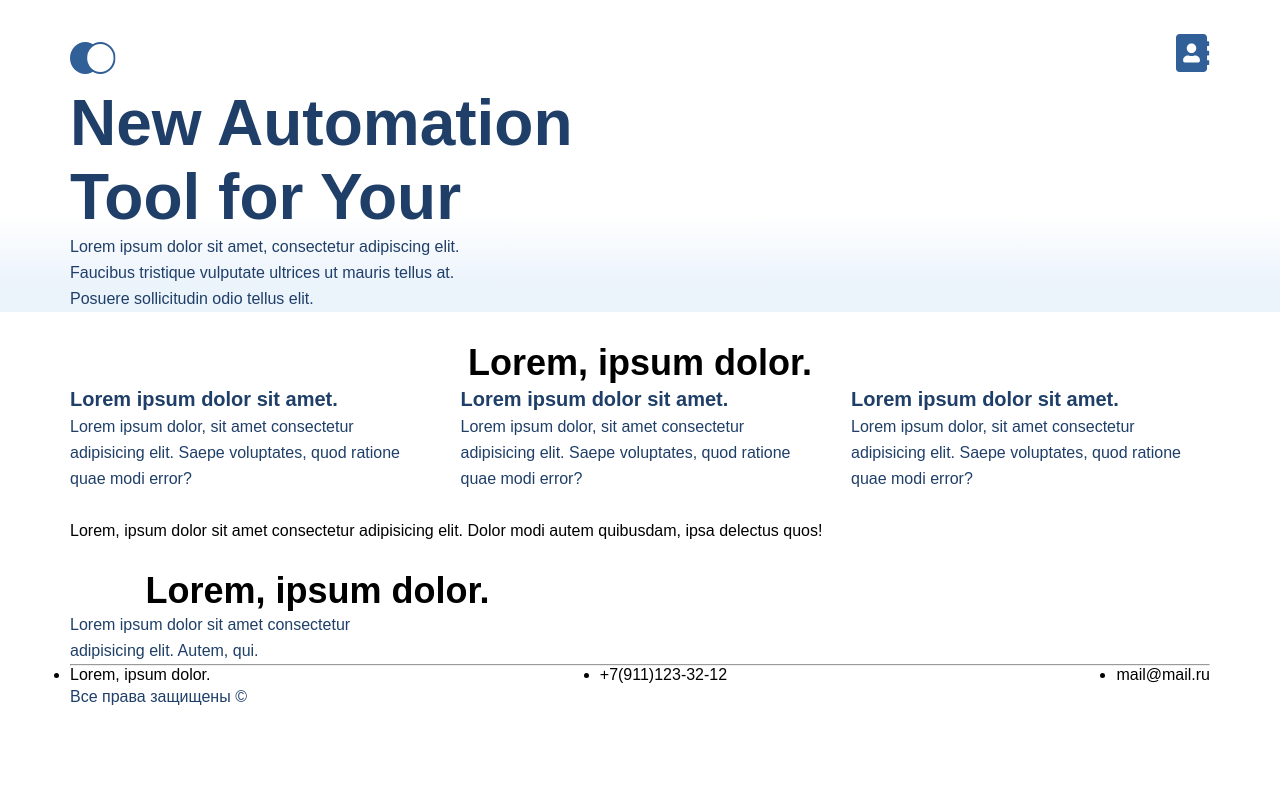
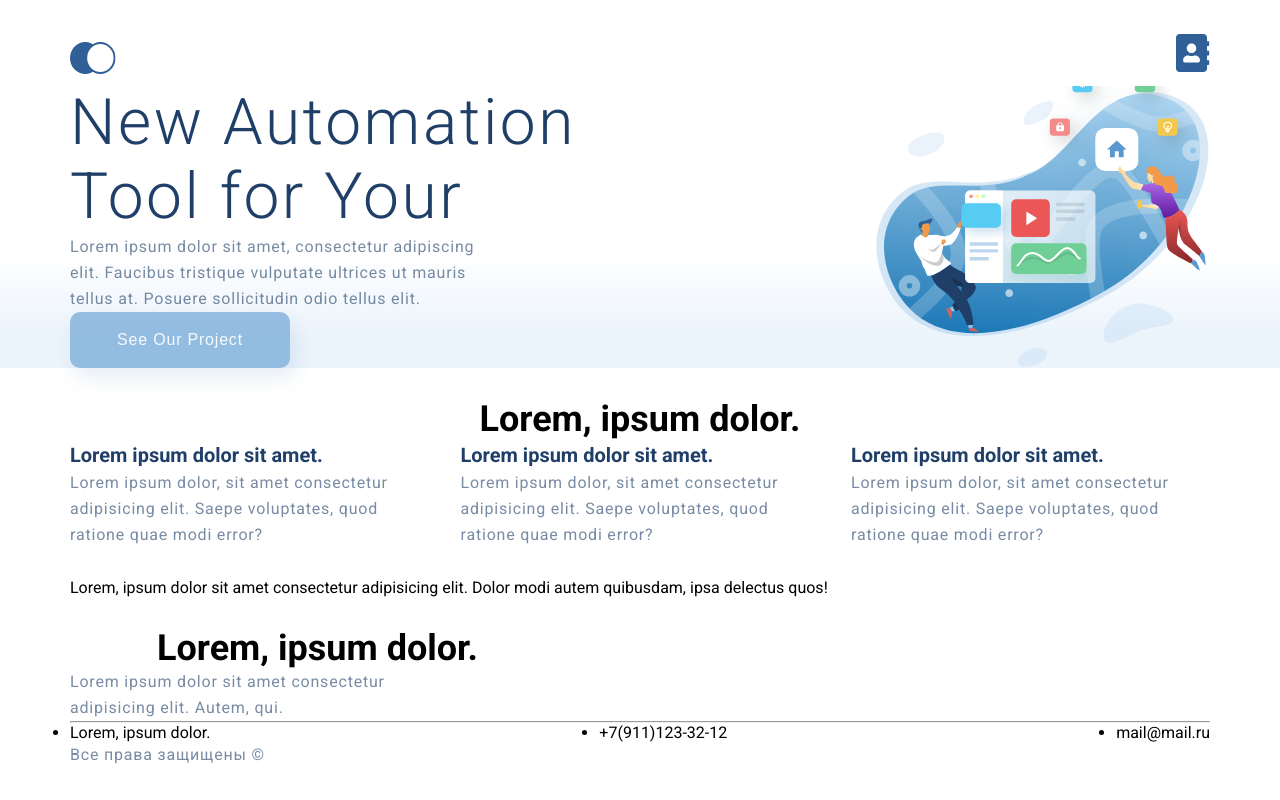
Before and after one commit to AlexandrMedb/gbHtmlCss, a plain HTML site: page index.html in a window 1280 px wide. Drawn offline with Linux system fonts and the light colour scheme.

Commit message:
startVerstki

```diff
--- a/index.html
+++ b/index.html
@@ -22,12 +22,14 @@
         </ul>
 
         <div class="header_banner">
-          <h1 class="heading1">New Automation Tool for Your</h1>
+          <h1 class="header_title">New Automation Tool for Your</h1>
           <p class="usualText header_text">
             Lorem ipsum dolor sit amet, consectetur adipiscing elit. Faucibus
             tristique vulputate ultrices ut mauris tellus at. Posuere
             sollicitudin odio tellus elit.
           </p>
+
+          <button class="button__header usualText">See Our Project</button>
         </div>
       </div>
     </div>
--- a/main.css
+++ b/main.css
@@ -1,10 +1,20 @@
+@import url("https://fonts.googleapis.com/css2?family=Roboto:wght@300;400;700&display=swap");
+
 * {
   margin: 0;
   padding: 0;
 }
 
 body {
-  font-family: sans-serif;
+  font-family: Roboto, sans-serif;
+}
+
+.usualText {
+  font-size: 16px;
+  line-height: 26px;
+  color: #1f3f68;
+  letter-spacing: 0.05em;
+  opacity: 0.6;
 }
 
 .container {
@@ -28,8 +38,24 @@ body {
   list-style: none;
 }
 
+.header_banner {
+  background-image: url(img/headerImg.svg);
+  background-repeat: no-repeat;
+  background-position: bottom right;
+}
+
 .header_text {
   width: 425px;
+}
+
+.button__header {
+  width: 220px;
+  height: 56px;
+  background: #5a98d0;
+  box-shadow: 5px 10px 20px rgba(53, 110, 173, 0.2);
+  border-radius: 10px;
+  border: none;
+  color: #ffffff;
 }
 
 .footer_banner {
@@ -54,15 +80,13 @@ body {
 .article {
   width: 359px;
 }
-.usualText {
-  font-size: 16px;
-  line-height: 26px;
-  color: #1f3f68;
-}
 
-.heading1 {
-  width: 510px;
+.header_title {
+  width: 508px;
+  font-weight: 300;
   font-size: 64px;
+  line-height: 74px;
+  letter-spacing: 0.04em;
   color: #1f3f68;
 }
 
```
Also changed, not shown: conacts.html (+26 -14 lines).
